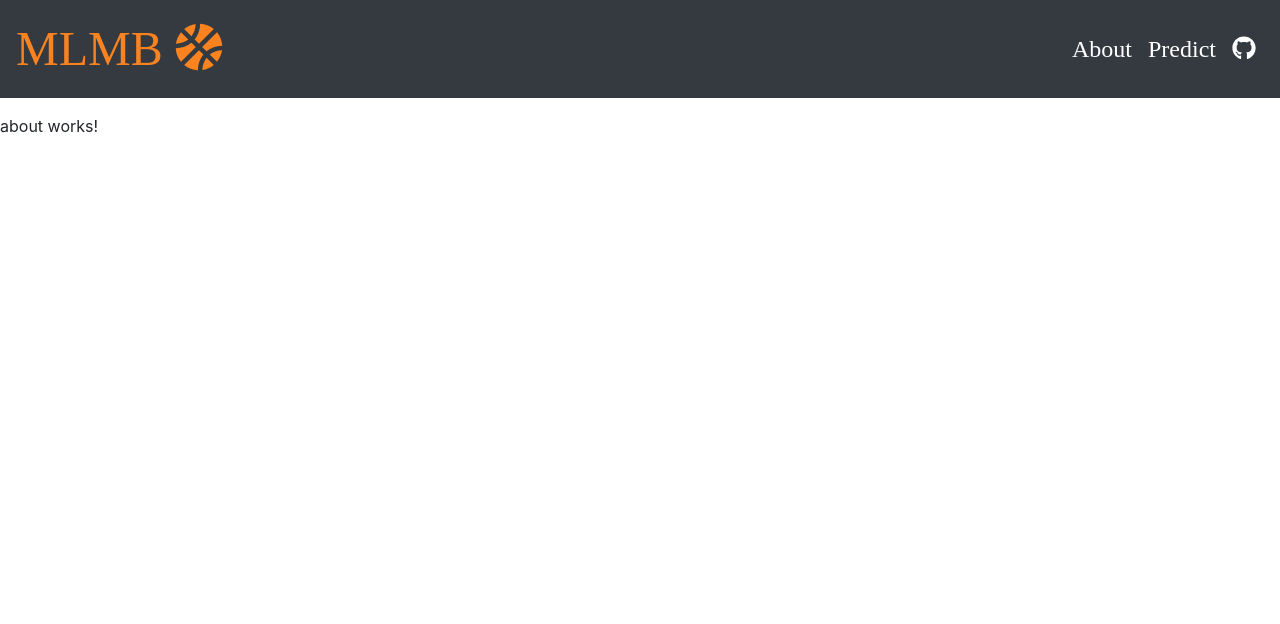
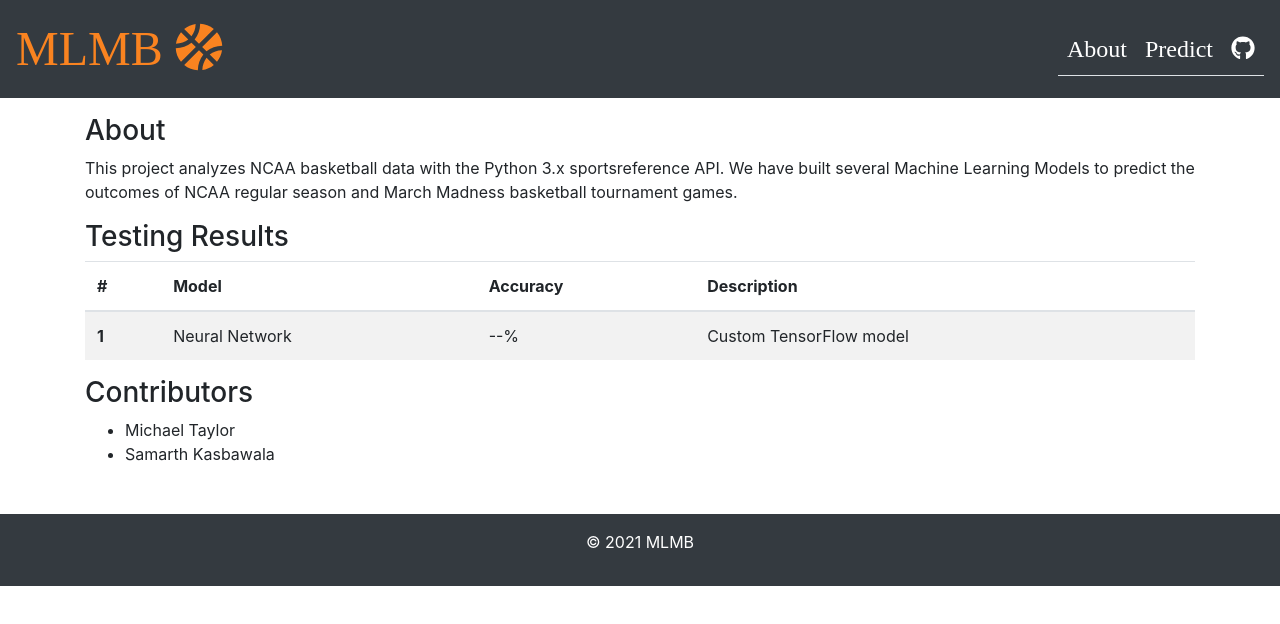
Before and after one commit to mike-taylor99/MLMB-UI, an Angular app: page /about in a window 1280 px wide. Shown: the top 624 px of the page. Built offline with nearby package versions, Linux system fonts and the light colour scheme; a web font is replaced by a local one.

Commit message:
create general framework of pages

```diff
--- a/src/app/about/about.component.html
+++ b/src/app/about/about.component.html
@@ -1 +1,34 @@
-<p>about works!</p>
+<div class="container-md text- left">
+    <h3>About</h3>
+    <p>
+        This project analyzes NCAA basketball data with the Python 3.x sportsreference API. We have built several Machine Learning Models to predict the outcomes of NCAA regular season and March Madness basketball tournament games.
+    </p>
+
+    <h3>Testing Results</h3>
+    <table class="table table-striped">
+        <thead>
+        <tr>
+          <th scope="col">#</th>
+          <th scope="col">Model</th>
+          <th scope="col">Accuracy</th>
+          <th scope="col">Description</th>
+        </tr>
+        </thead>
+        <tbody>
+        <tr>
+          <th scope="row">1</th>
+          <td>
+            Neural Network
+          </td>
+          <td>--%</td>
+          <td>Custom TensorFlow model</td>
+        </tr>
+        </tbody>
+      </table>
+
+    <h3>Contributors</h3>
+    <ul>
+      <li>Michael Taylor</li>
+      <li>Samarth Kasbawala</li>
+    </ul>
+</div>
--- a/src/app/app.component.css
+++ b/src/app/app.component.css
@@ -11,7 +11,20 @@
     font-size: x-large;
     color: white !important;
 }
+.nav-link:hover {
+    background-color:  #FA8320 !important;
+}
 
+#currentpage {
+    background-color:  #FA8320 !important;
+}
+
+footer {
+    color: white;
+    display: block;
+}
+
+/*
 .nav-link:hover {
     color:  #FA8320 !important;
 }
@@ -19,3 +32,4 @@
 #currentpage {
     color:  #FA8320 !important;
 }
+*/
--- a/src/app/app.component.html
+++ b/src/app/app.component.html
@@ -8,7 +8,7 @@
 
   <!-- Step 2: Add the ngbCollapse directive to the element below. -->
   <div [ngbCollapse]="isMenuCollapsed" class="collapse navbar-collapse">
-    <ul class="navbar-nav ml-auto">
+    <ul class="navbar-nav ml-auto nav-tabs">
       <li class="nav-item">
         <!-- Step 4: Close the menu when a link is clicked. -->
         <a class="nav-link" [id]="aboutpage" [routerLink]="'/about'" (click)="isMenuCollapsed = true; aboutpage='currentpage'; predictpage=''">About</a>
@@ -17,9 +17,13 @@
         <a class="nav-link" [id]="predictpage" [routerLink]="'/predict'" (click)="isMenuCollapsed = true; aboutpage=''; predictpage='currentpage'">Predict</a>
       </li>
       <li class="nav-item">
-        <a class="nav-link" [routerLink]="'/home'" (click)="isMenuCollapsed = true"><fa-icon [icon]="faGithub"></fa-icon></a>
+        <a class="nav-link" href="https://github.com/mike-taylor99/MLMB" (click)="isMenuCollapsed = true"><fa-icon [icon]="faGithub"></fa-icon></a>
       </li>
     </ul>
   </div>
 </nav>
 <router-outlet></router-outlet>
+
+<footer class="bg-dark mt-5 p-3 text-center">
+  <p>&#169; 2021 MLMB</p>
+</footer>
--- a/src/app/home/home.component.css
+++ b/src/app/home/home.component.css
@@ -0,0 +1,14 @@
+#accr {
+    font-family: Legacy;
+    font-size: xxx-large;
+    color: #FA8320;
+}
+
+#rest {
+    font-family: Legacy;
+    font-size: large;
+    color: navy;
+}
+ img {
+     width:100%;
+ }
--- a/src/app/home/home.component.html
+++ b/src/app/home/home.component.html
@@ -1 +1,41 @@
-<p>home works!</p>
+<div class="container-lg text-center" id="homeHeading">
+    <div>
+        <span id="accr">M</span><span id="rest">achine </span><span id="accr">L</span><span id="rest">earning on </span><span id="accr">M</span><span id="rest">en's </span><span id="accr">B</span><span id="rest">asketball</span>
+    </div>
+    <div class="description container">
+        <p>
+            This project analyzes NCAA basketball data with the Python 3.x sportsreference API. We have built several Machine Learning Models to predict the outcomes of NCAA regular season and March Madness basketball tournament games.
+        </p>
+    </div>
+</div>
+<ngb-carousel *ngIf="images" class="container-sm">
+    <ng-template ngbSlide>
+    <div class="picsum-img-wrapper">
+        <img [src]="images[0]" alt="2014 UConn Men's Basketball">
+    </div>
+    <div class="carousel-caption">
+        <h3>2014 National Champions...</h3>
+        <p>UConn was the first 7 seed ever to reach and win the championship.</p>
+    </div>
+    </ng-template>
+
+    <ng-template ngbSlide>
+    <div class="picsum-img-wrapper">
+        <img [src]="images[1]" alt="2011 UConn Men's Basketball">
+    </div>
+    <div class="carousel-caption">
+        <h3>2011 National Champions...</h3>
+        <p>One of the greatest runs in NCAA history.</p>
+    </div>
+    </ng-template>
+
+    <ng-template ngbSlide>
+        <div class="picsum-img-wrapper">
+            <img [src]="images[2]" alt="MARCH mADNESS">
+        </div>
+        <div class="carousel-caption">
+            <h3>The Big Dance...</h3>
+            <p>The NCAA Division I Men's Basketball Tournament.</p>
+        </div>
+        </ng-template>
+</ngb-carousel>
--- a/src/app/home/home.component.ts
+++ b/src/app/home/home.component.ts
@@ -1,15 +1,31 @@
-import { Component, OnInit } from '@angular/core';
+import { Component, OnInit, ViewChild } from '@angular/core';
+import { NgbCarouselConfig } from '@ng-bootstrap/ng-bootstrap';
 
 @Component({
   selector: 'app-home',
   templateUrl: './home.component.html',
-  styleUrls: ['./home.component.css']
+  styleUrls: ['./home.component.css'],
+  providers: [NgbCarouselConfig]
 })
 export class HomeComponent implements OnInit {
-
-  constructor() { }
 
   ngOnInit(): void {
   }
 
+  //images = [700, 533, 807, 124].map((n) => `https://picsum.photos/id/${n}/900/500`);
+  images = [
+    'http://d279m997dpfwgl.cloudfront.net/wp/2014/04/0409_oag_uconn-champs-1000x666.jpg',
+    'http://media.masslive.com/sports_impact/photo/11205820-large.jpg',
+    'https://ca-times.brightspotcdn.com/dims4/default/b9defdb/2147483647/strip/true/crop/2048x1365+0+0/resize/1486x990!/quality/90/?url=https%3A%2F%2Fcalifornia-times-brightspot.s3.amazonaws.com%2F3a%2F14%2F5cc49a9b4140b6d49ea070889723%2Fmarch1.png'
+
+  ]
+
+  constructor(config: NgbCarouselConfig) {
+    // customize default values of carousels used by this component tree
+    config.interval = 10000;
+    config.wrap = true;
+    config.keyboard = false;
+    config.pauseOnHover = false;
+  }
+
 }
--- a/src/app/predict/predict.component.html
+++ b/src/app/predict/predict.component.html
@@ -1 +1,56 @@
-<p>predict works!</p>
+<div class="container-md text- left">
+    <h3>Input Matchups</h3>
+    <table class="table table-striped">
+        <thead>
+        <tr>
+            <th scope="col">#</th>
+            <th scope="col">Machine Learning Model</th>
+            <th scope="col">Home Team</th>
+            <th scope="col">Away Team</th>
+        </tr>
+        </thead>
+        <tbody>
+        <tr>
+            <td>1</td>
+            <td>
+            <div ngbDropdown container="body">
+                <button class="btn btn-outline-primary btn-sm" ngbDropdownToggle>Actions</button>
+                <div ngbDropdownMenu>
+                <button ngbDropdownItem>Edit</button>
+                <button ngbDropdownItem>Duplicate</button>
+                <button ngbDropdownItem>Move</button>
+                <div class="dropdown-divider"></div>
+                <button ngbDropdownItem>Delete</button>
+                </div>
+            </div>
+            </td>
+            <td class="overflow-hidden">
+            <div ngbDropdown container="body">
+                <button class="btn btn-outline-primary btn-sm" ngbDropdownToggle>Actions</button>
+                <div ngbDropdownMenu>
+                <button ngbDropdownItem>Edit</button>
+                <button ngbDropdownItem>Duplicate</button>
+                <button ngbDropdownItem>Move</button>
+                <div class="dropdown-divider"></div>
+                <button ngbDropdownItem>Delete</button>
+                </div>
+            </div>
+            <small class="text-muted">Dropdown uses container "body"</small>
+            </td>
+            <td class="overflow-hidden">
+            <div ngbDropdown>
+                <button class="btn btn-outline-primary btn-sm" ngbDropdownToggle>Actions</button>
+                <div ngbDropdownMenu>
+                <button ngbDropdownItem>Edit</button>
+                <button ngbDropdownItem>Duplicate</button>
+                <button ngbDropdownItem>Move</button>
+                <div class="dropdown-divider"></div>
+                <button ngbDropdownItem>Delete</button>
+                </div>
+            </div>
+            <small class="text-muted">Default dropdown</small>
+            </td>
+        </tr>
+        </tbody>
+    </table>
+</div>
```
